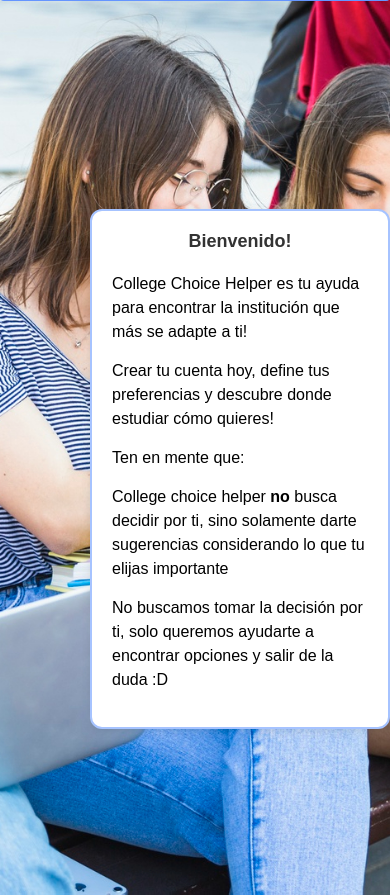
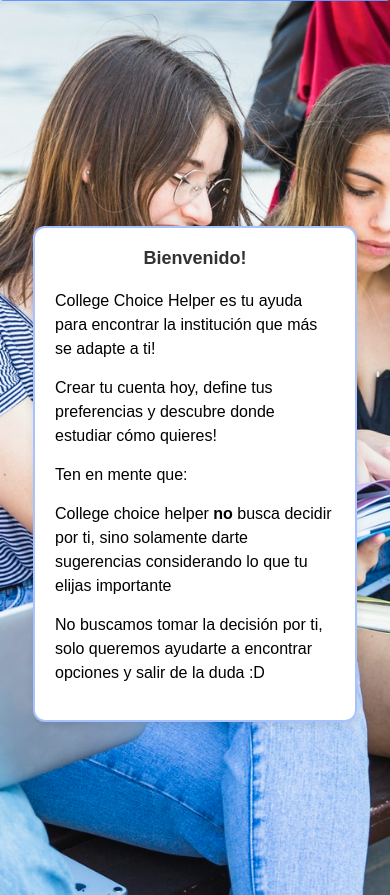
Before and after one commit to law153/Capstone_008D-Proyecto-College-Choice-Helper, a Django app: page / in a window 390 px wide. Shown: the part 206-1101 px from the top of the page. Run offline with Django 5.2, Linux system fonts and the light colour scheme; some libraries are stand-ins or nearby versions.

Commit message:
corregido cosas no centradas en responsive

```diff
--- a/Fase 2/Evidencias Proyecto/Evidencias de sistema/college_choice_helper/core/static/core/css/estiloCelular.css
+++ b/Fase 2/Evidencias Proyecto/Evidencias de sistema/college_choice_helper/core/static/core/css/estiloCelular.css
@@ -142,7 +142,21 @@
   }
 
 
+  .contenedorPadre {
+    display: flex;
+    flex-direction: column;
+    justify-content: center;
+    align-items: center;
+    padding: 15px;
+  }
 
+  .contenedorForm {
+    width: 90% !important;
+    margin: 0 auto !important;
+    padding: 15px;
+    box-sizing: border-box;
+    margin-top: 10px !important;
+  }
 
 
 }
```
